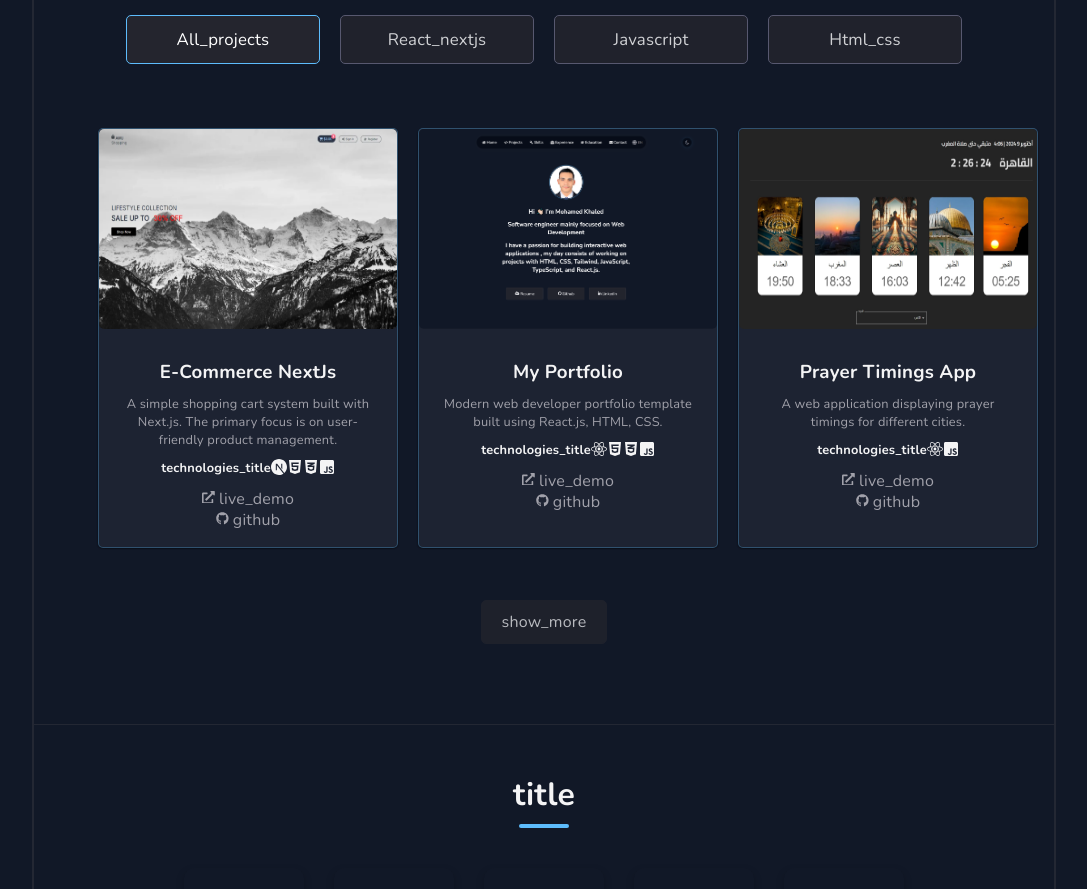
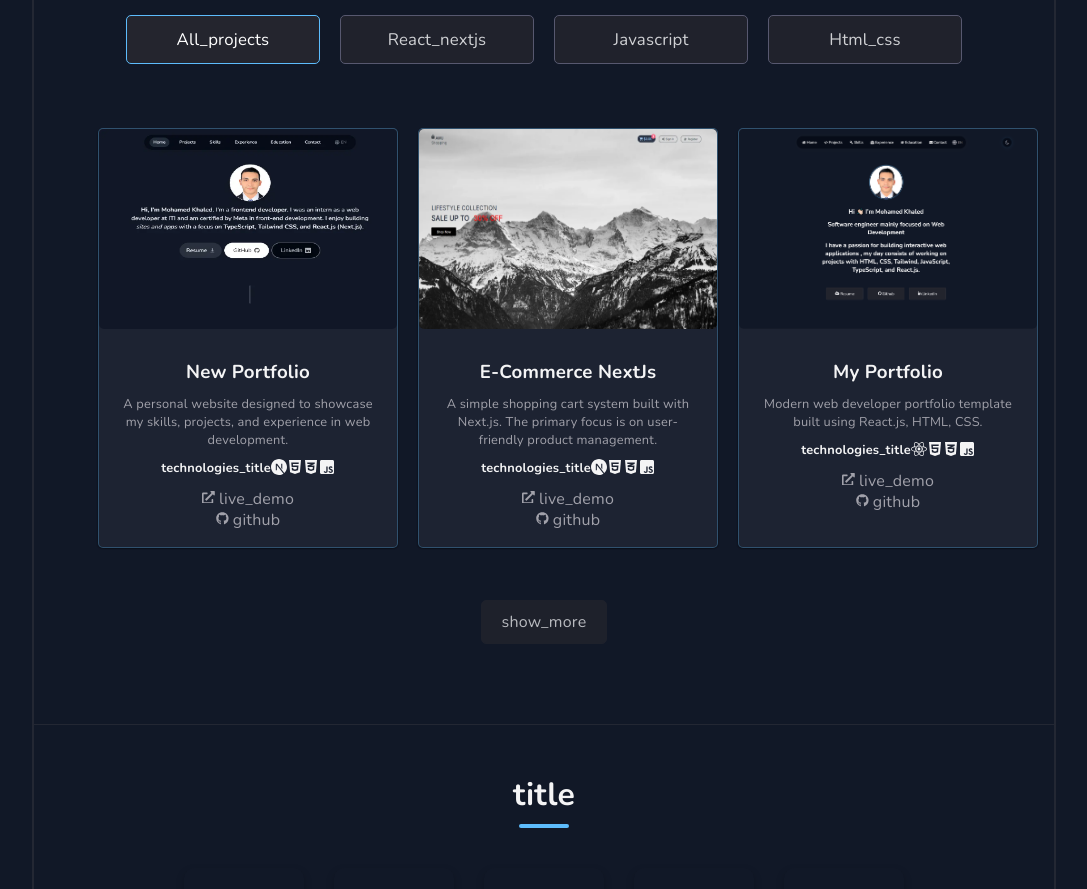
Before and after one commit to Mohamed-khaled0/My-Portfolio-ReactJS, a React (Vite) app: page / in a window 1280 px wide. Shown: the part 820-1709 px from the top of the page, without its empty margins (96-1183 px from the left). Built offline with nearby package versions, Linux system fonts and the light colour scheme; no server answers.

Commit message:
Update data

```diff
--- a/src/components/3-main/ProjectsData.js
+++ b/src/components/3-main/ProjectsData.js
@@ -2,6 +2,20 @@
 
 let myProjects = [
   // Next js Projects
+  {
+    projectTitle: "New portfolio",
+    projectSubtitle: "A personal website designed to showcase my skills, projects, and experience in web development.",
+    category: ["react", "all"],
+    liveDemo: "https://mohamed-khaled-frontend-developer.netlify.app/",
+    githubLink: "https://github.com/Mohamed-khaled0/mohamed-khaled-portfolio-v2",
+    // githubRepos:"https://github.com/Mohamed-khaled0?tab=repositories",
+    imgPath: "/images/portfolio.webp",
+
+    features: [
+
+    ],
+    technologies: ["NextJs" ,"HTML5", "CSS3", "JavaScript"]
+  },
   {
     projectTitle: "E-Commerce NextJs ",
     projectSubtitle: "A simple shopping cart system built with Next.js. The primary focus is on user-friendly product management.",
```
Also changed, not shown: public/images/portfolio.webp (added).
